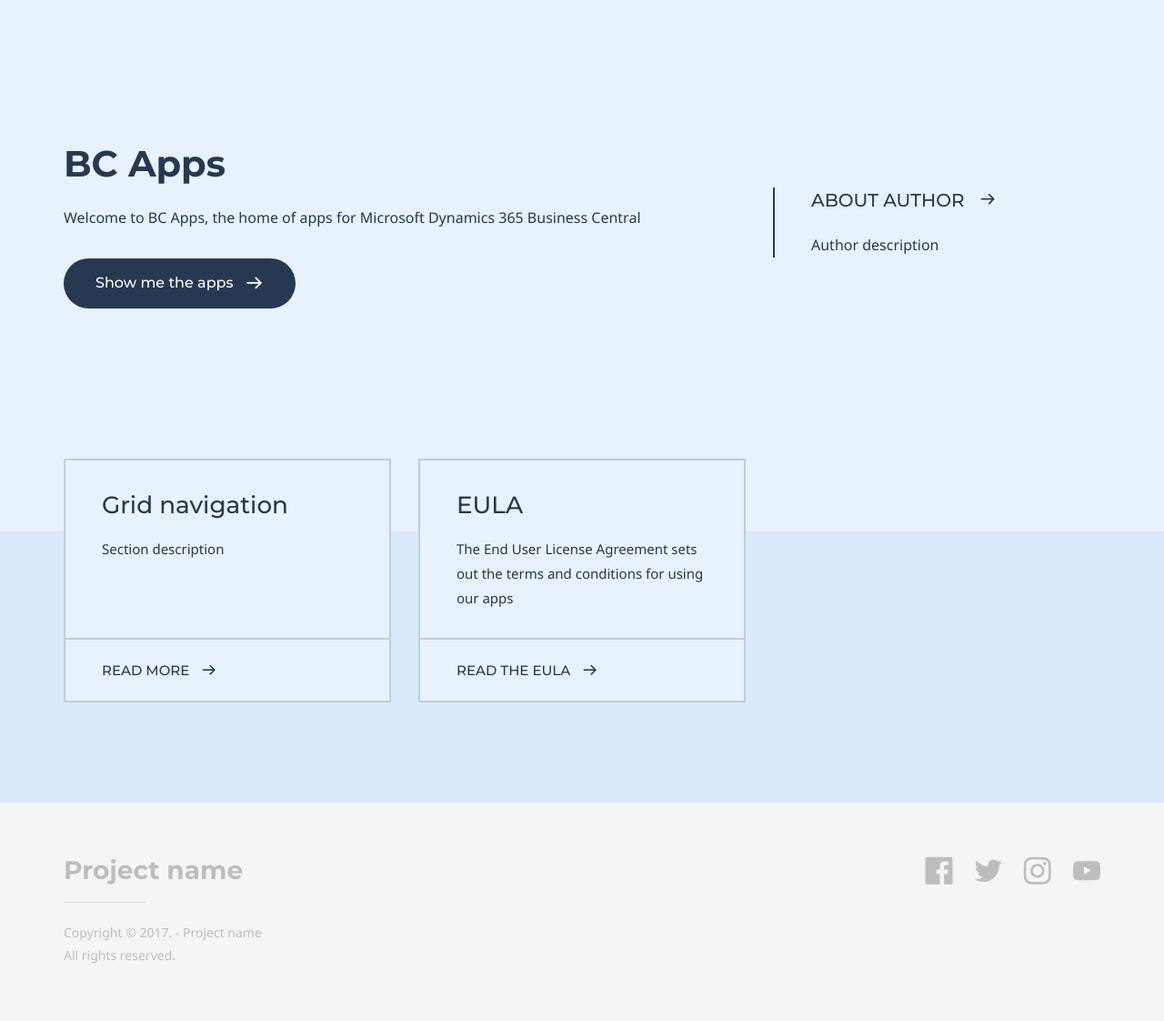
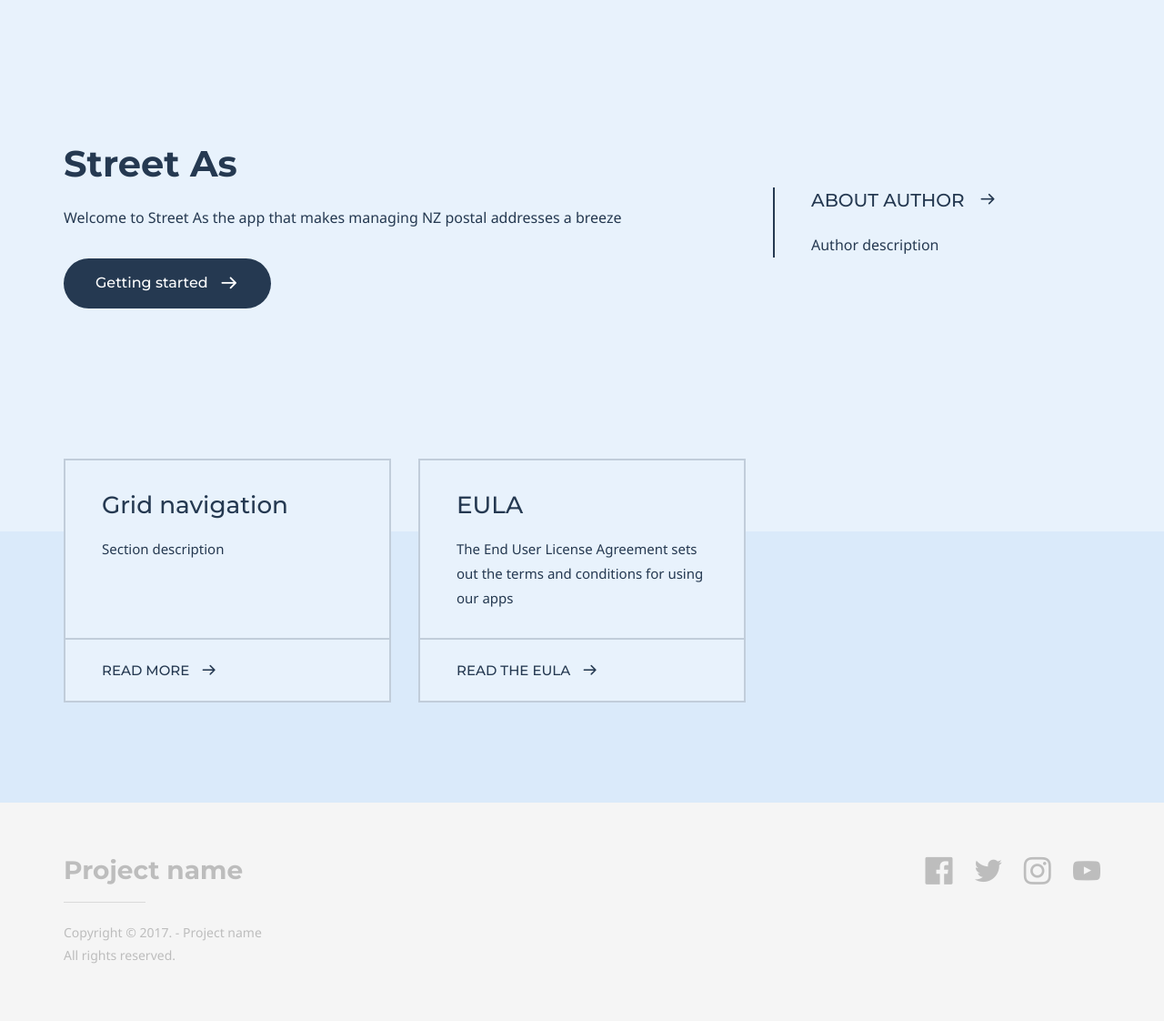
Before and after one commit to BCAppsLimited/StreetAs, a Jekyll site: the page built from index.md, in a window 1280 px wide. Shown: the whole page at 91% size. Built offline with Jekyll 4.4.1, drawn with Linux system fonts in a browser that asks for light colours; some web fonts are replaced.

Commit message:
Change title

```diff
--- a/index.md
+++ b/index.md
@@ -4,10 +4,10 @@ layout: homepage
 keywords:
 
 # Hero section
-title: BC Apps
-description: Welcome to BC Apps, the home of apps for Microsoft Dynamics 365 Business Central
+title: Street As
+description: Welcome to Street As the app that makes managing NZ postal addresses a breeze
 buttons:
-    - content: Show me the apps
+    - content: Getting started
       icon: arrow-right
       url: 'apps'
       external_url: false
```
